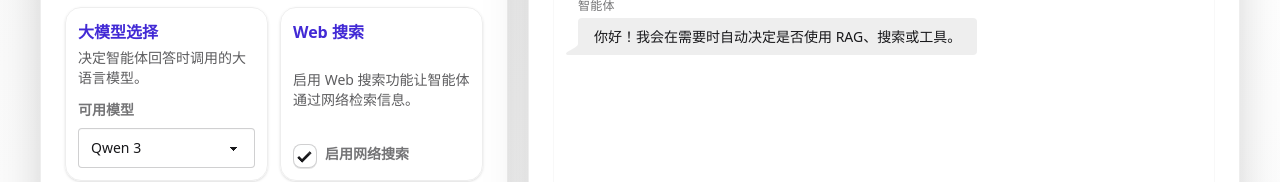
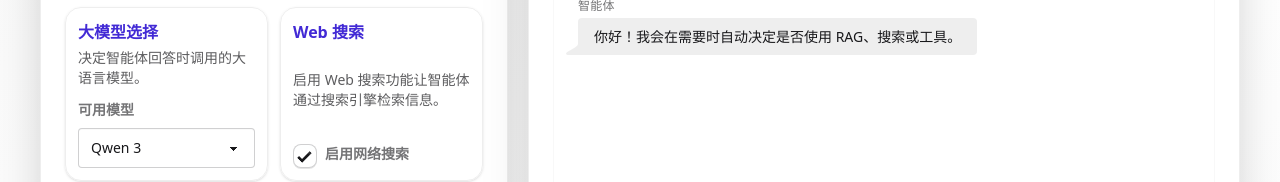
Before and after one commit to justin0x5eed/agent_demo, a React (Vite) app in the folder frontend/: page / in a window 1280 px wide. Shown: the part 136-318 px from the top of the page. Built offline with nearby package versions, Linux system fonts and the light colour scheme.

Commit message:
Update web search description wording (#146)

```diff
--- a/frontend/src/App.tsx
+++ b/frontend/src/App.tsx
@@ -63,7 +63,7 @@ const translations = {
     supportedFormats: '支持 txt、doc 格式',
     webSearch: '启用网络搜索',
     webSearchTitle: 'Web 搜索',
-    webSearchDescription: '启用 Web 搜索功能让智能体通过网络检索信息。',
+    webSearchDescription: '启用 Web 搜索功能让智能体通过搜索引擎检索信息。',
     tools: '启用工具',
     toolsTitle: 'Tools 调用',
     toolsDescription: '启用工具，拓展智能体能力',
```
